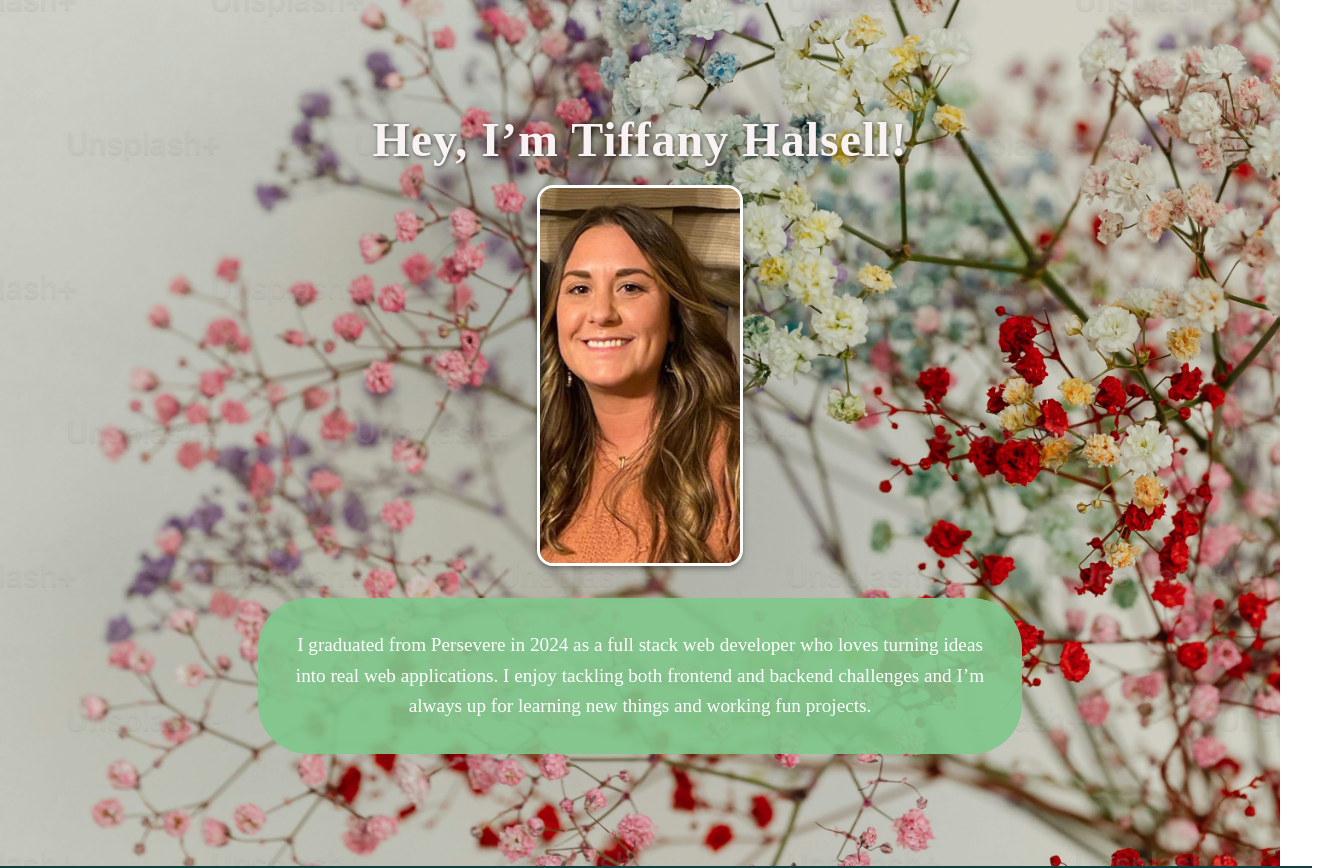
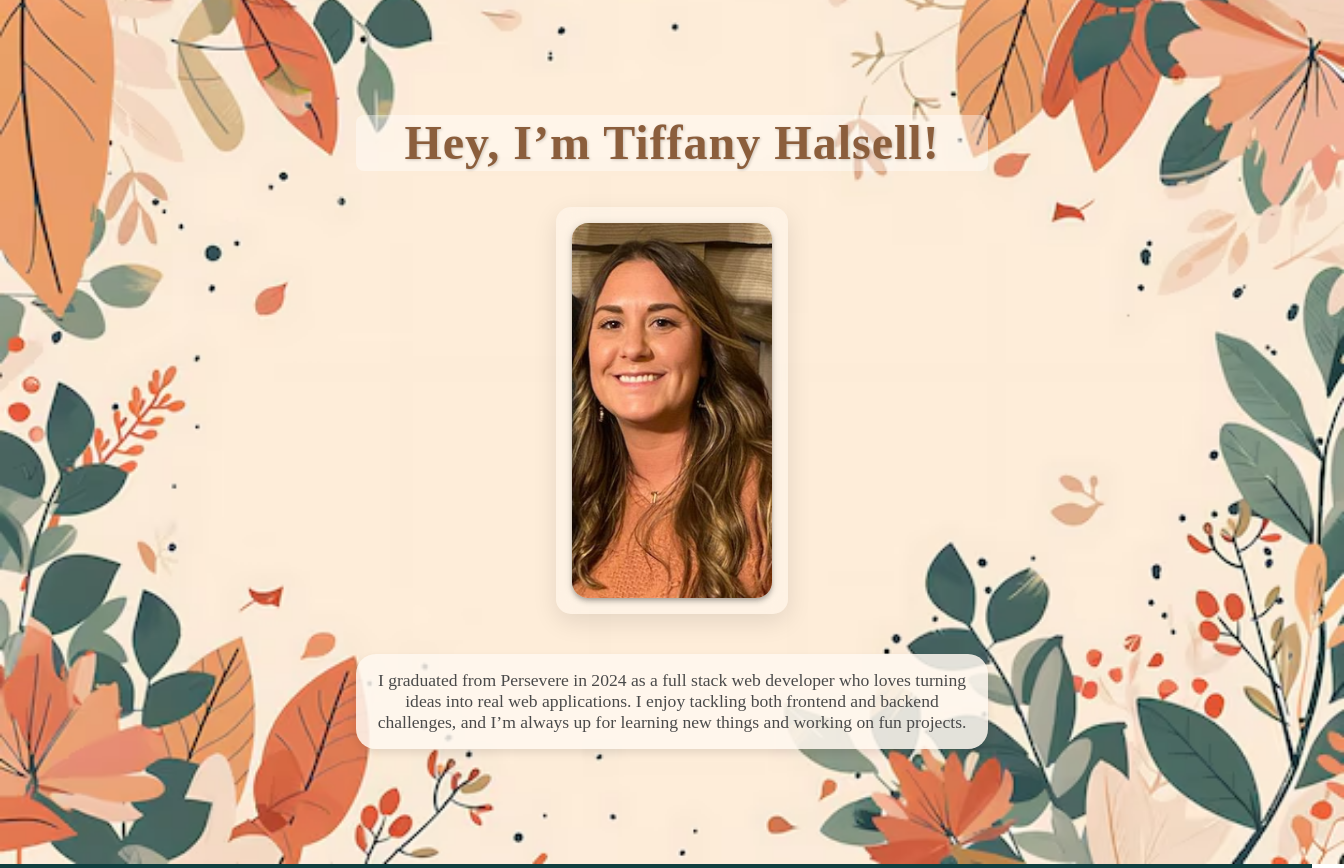
Before and after one commit to THalsell/tiffany-portfolio, a React (Vite) app in the folder vite-project/: page /about in a window 1280 px wide. Shown: the top 868 px of the page, 1344 px wide, since content can reach past the window. Built offline with nearby package versions, Linux system fonts and the light colour scheme; a web font is replaced by a local one.

Commit message:
completed about page and cleaned up code

```diff
--- a/vite-project/src/pages/About.jsx
+++ b/vite-project/src/pages/About.jsx
@@ -3,8 +3,9 @@ import { keyframes } from '@emotion/react';
 import { Typography, Box, Avatar } from '@mui/material';
 import { styled } from '@mui/material/styles';
 import tiffanyImage from '../assets/tiffany.png';
-import floralBg from '../assets/floral-bg.jpg';
+import floralBg from '../assets/floralBackground.avif';
 
+// Animation for fade-in effect
 const fadeIn = keyframes`
   from {
     opacity: 0;
@@ -16,6 +17,7 @@ const fadeIn = keyframes`
   }
 `;
 
+// Main section styling
 const AboutSection = styled(Box)(({ theme }) => ({
   textAlign: 'center',
   paddingTop: theme.spacing(10),
@@ -23,25 +25,42 @@ const AboutSection = styled(Box)(({ theme }) => ({
   animation: `${fadeIn} 1s ease`,
 }));
 
-const IntroText = styled(Box)(({ theme }) => ({
-  backgroundColor: 'rgba(128, 200, 140, 0.9)', // soft green with transparency
-  color: 'white',
-  padding: theme.spacing(4),
-  margin: '0 auto',
-  maxWidth: '700px',
-  borderRadius: '50px',
-  fontSize: '1.2rem',
-  fontFamily: '"Pacifico", cursive',
-  lineHeight: 1.6,
-  marginTop: theme.spacing(4),
-}));
+// Text box under image
+const IntroText = styled(Box)({
+  backgroundColor: 'rgba(255, 248, 240, 0.85)',
+  padding: '16px',
+  marginTop: '20px',
+  borderRadius: '20px',
+  maxWidth: '600px',
+  textAlign: 'center',
+  boxShadow: '0 4px 8px rgba(0, 0, 0, 0.1)',
+  fontSize: '1.1rem',
+  color: '#4A4A4A',
+  marginLeft: 'auto',
+  marginRight: 'auto',
+});
 
+// Blur wrapper for image
+const ImageWrapper = styled('div')({
+  backdropFilter: 'blur(10px)',
+  backgroundColor: 'rgba(255, 255, 255, 0.3)',
+  borderRadius: '15px',
+  padding: '16px',
+  display: 'inline-block',
+  boxShadow: '0 8px 24px rgba(0, 0, 0, 0.1)',
+  marginTop: '20px',
+  marginBottom: '20px',
+
+});
+
+// Component
 const About = () => {
   return (
     <Box
       sx={{
         minHeight: '100vh',
-    backgroundImage: `url(${floralBg})`, // ✅ now using the import
+        width: '100%',
+        backgroundImage: `url(${floralBg})`,
         backgroundSize: 'cover',
         backgroundPosition: 'center bottom',
         p: 4,
@@ -53,8 +72,8 @@ const About = () => {
         animation: `${fadeIn} 1s ease`,
       }}
     >
-
       <AboutSection>
+        {/* Intro Header */}
             <Typography
           variant="h3"
           gutterBottom
@@ -62,13 +81,17 @@ const About = () => {
             fontFamily: '"Ms Madi", cursive',
             fontWeight: 600,
             letterSpacing: 1,
-            color: '#f8f3f2',
-            textShadow: '1px 1px 4px rgba(0,0,0,0.6)',
+            color: '#8B5E3C',
+            textShadow: '1px 1px 3px rgba(0,0,0,0.2)',
+            backgroundColor: 'rgba(255, 255, 255, 0.4)',
+            borderRadius: '8px',
           }}
         >
           Hey, I’m Tiffany Halsell!
         </Typography>
 
+        {/* Profile Image with Blur */}
+        <ImageWrapper>
           <Avatar
             src={tiffanyImage}
           alt="Tiffany Halsell"
@@ -78,14 +101,18 @@ const About = () => {
             mx: 'auto',
             borderRadius: '16px',
             boxShadow: 4,
-            border: '3px solid white',
             objectFit: 'cover',
             objectPosition: 'center',
           }}
         />
+        </ImageWrapper>
 
+        {/* Bio Text */}
         <IntroText>
-          I graduated from Persevere in 2024 as a full stack web developer who loves turning ideas into real web applications. I enjoy tackling both frontend and backend challenges and I’m always up for learning new things and working fun projects.
+          I graduated from Persevere in 2024 as a full stack web developer who
+          loves turning ideas into real web applications. I enjoy tackling both
+          frontend and backend challenges, and I’m always up for learning new
+          things and working on fun projects.
         </IntroText>
       </AboutSection>
     </Box>
```
Also changed, not shown: vite-project/src/assets/floralBackground.avif (added). Lines whose indentation alone changed are shown as unchanged.
